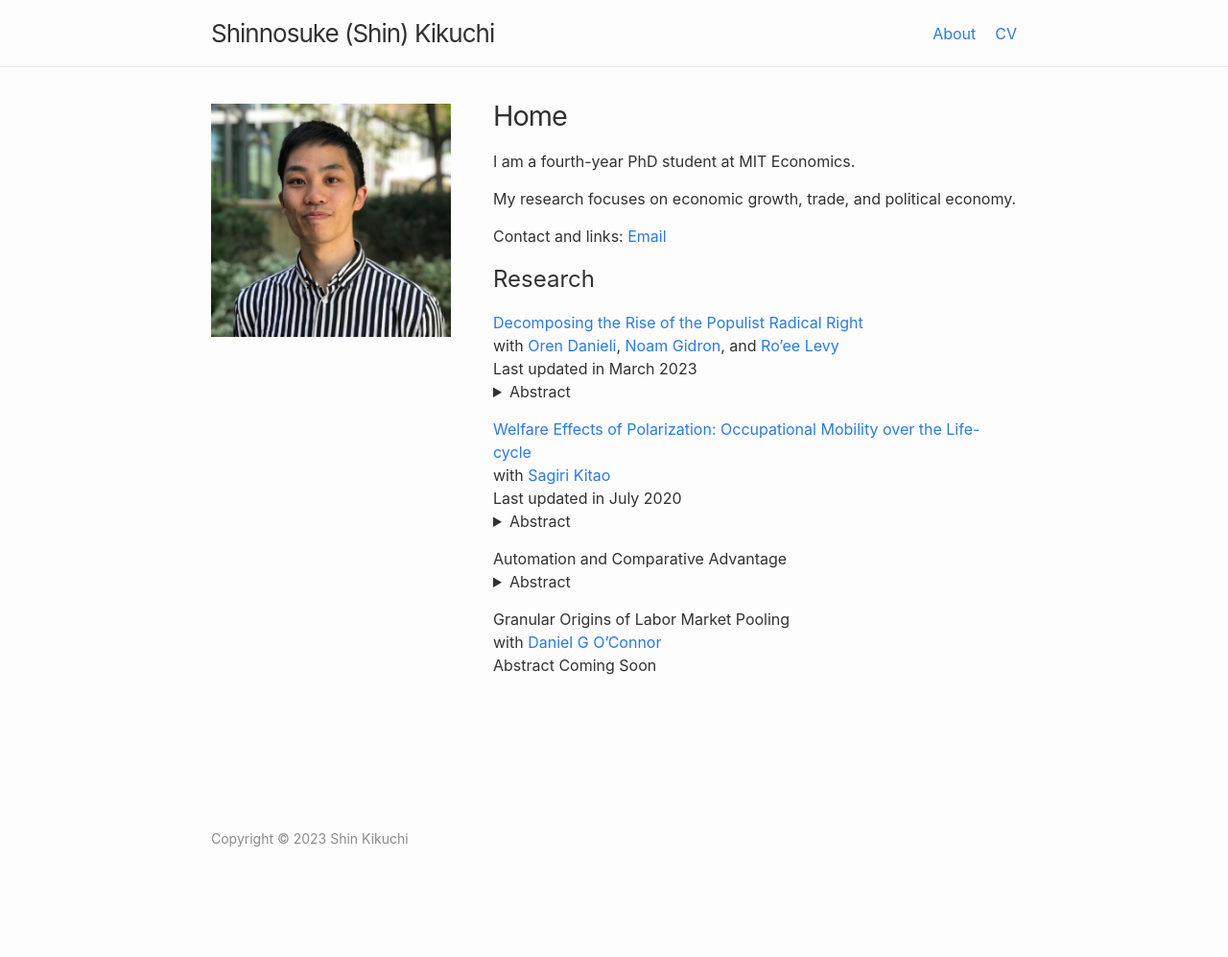
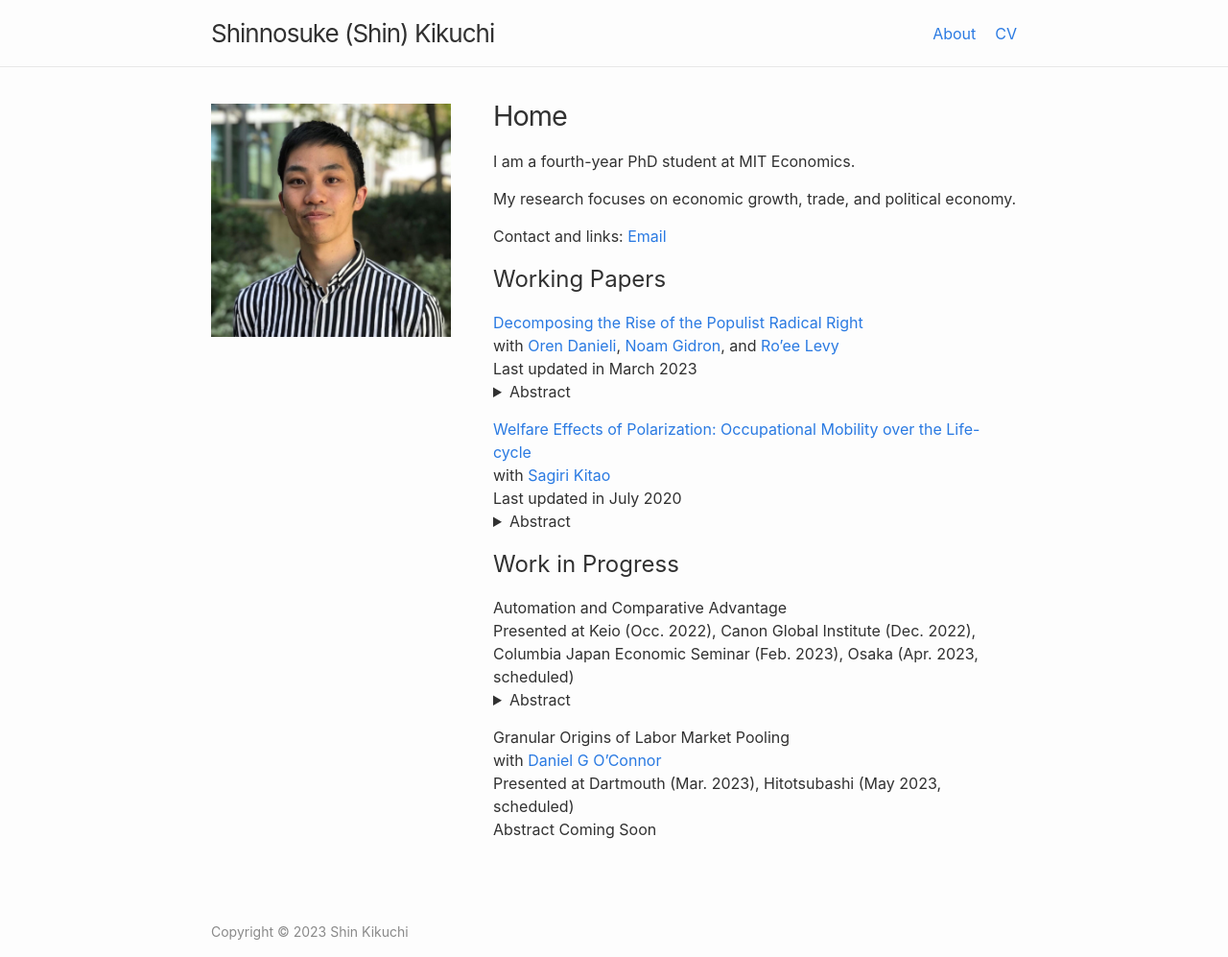
Before and after one commit to shinnkikuchi/shinnkikuchi.github.io, a Jekyll site: the page built from index.md, in a window 1280 px wide. Shown: the whole page at 96% size. Built offline with Jekyll 4.4.1, drawn with Linux system fonts in a browser that asks for light colours; before the commit the page ends 900 px from its top, so only the background shows below that.

Commit message:
Update index.md

```diff
--- a/index.md
+++ b/index.md
@@ -14,11 +14,13 @@ My research focuses on economic growth, trade, and political economy.
 Contact and links: [Email](mailto:skikuchi@mit.edu)
 
 
-## Research
+## Working Papers
 
 <a href="/files/research/DGKL-Populism.pdf" target="_blank">Decomposing the Rise of the Populist Radical Right</a>
 <br>
-with <a href="https://www.orendanieli.com/home" target="_blank">Oren Danieli</a>, <a href="https://scholar.harvard.edu/gidron/home" target="_blank">Noam Gidron</a>, and <a href="https://www.roeelevy.com/" target="_blank">Ro'ee Levy</a><br>
+with <a href="https://www.orendanieli.com/home" target="_blank">Oren Danieli</a>,
+<a href="https://scholar.harvard.edu/gidron/home" target="_blank">Noam Gidron</a>,
+and <a href="https://www.roeelevy.com/" target="_blank">Ro'ee Levy</a><br>
 Last updated in March 2023<br>
 <details style="margin-bottom: 15px; margin-top: -15px">
 	<summary>Abstract</summary>
@@ -38,8 +40,10 @@ Last updated in July 2020<br>
 
 </details>
 
+## Work in Progress
 
 Automation and Comparative Advantage<br>
+Presented at Keio (Occ. 2022), Canon Global Institute (Dec. 2022), Columbia Japan Economic Seminar (Feb. 2023), Osaka (Apr. 2023, scheduled)<br>
 <details style="margin-bottom: 15px; margin-top: -15px">
 	<summary>Abstract</summary>
 
@@ -49,4 +53,5 @@ Automation and Comparative Advantage<br>
 
 Granular Origins of Labor Market Pooling<br>
 with  <a href="https://www.danielgoconnor.com" target="_blank">Daniel G O'Connor</a><br>
+Presented at Dartmouth (Mar. 2023), Hitotsubashi (May 2023, scheduled)<br>
 Abstract Coming Soon<br>
```
